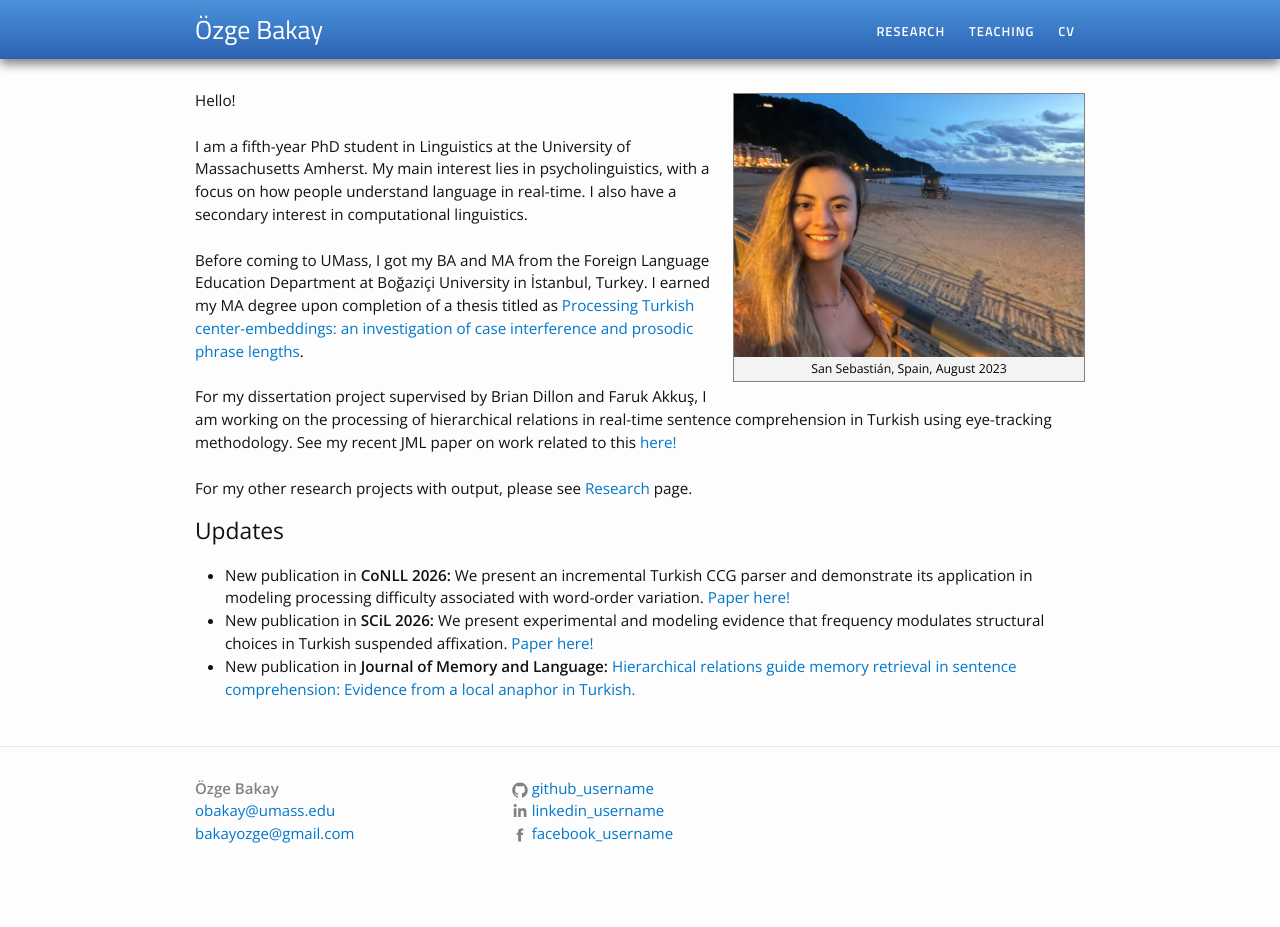
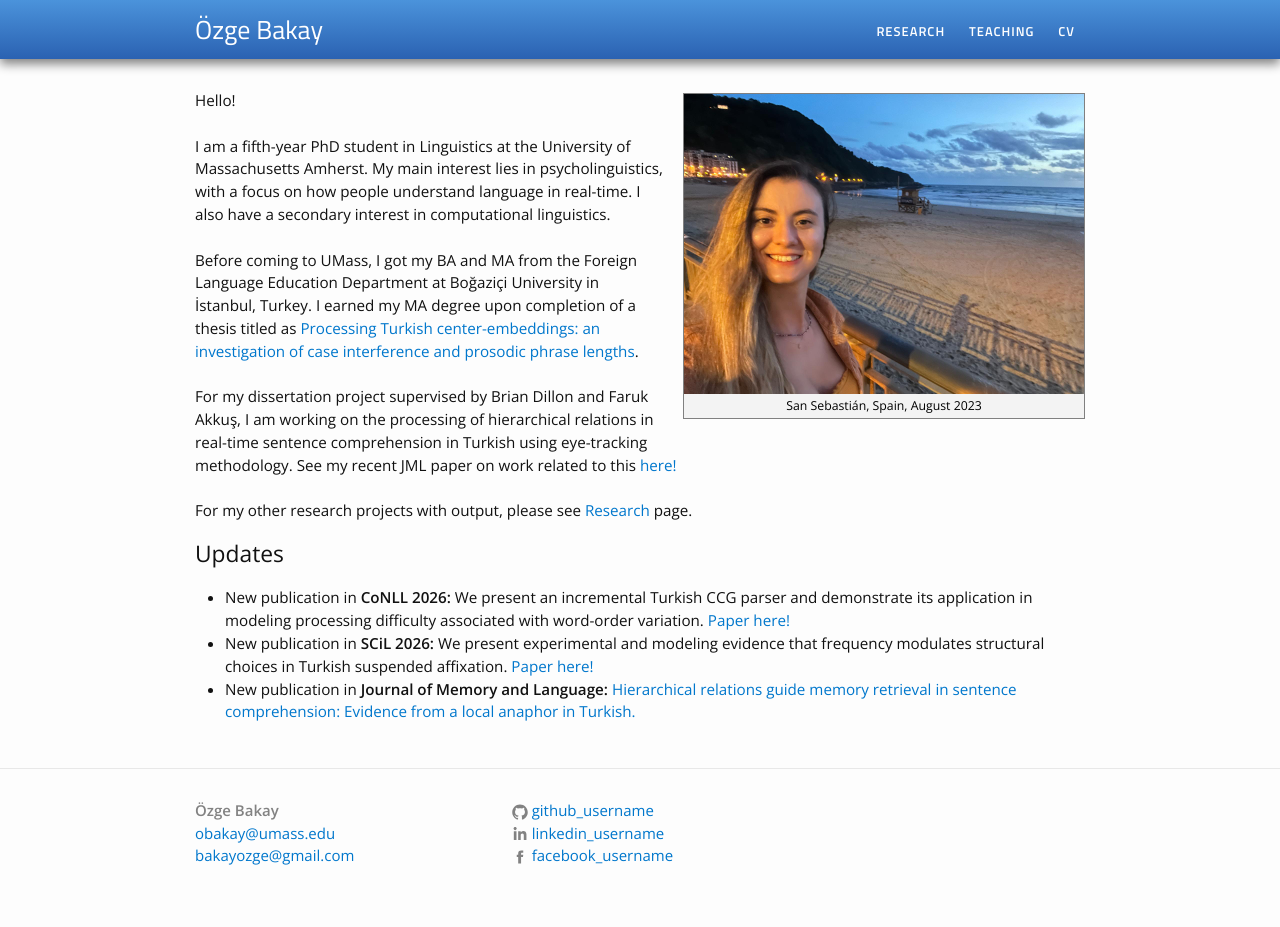
Before and after one commit to ozgebakay/ozgebakay.github.io, a Jekyll site: the page built from index.html, in a window 1280 px wide. Built offline with Jekyll 4.4.1, drawn with Linux system fonts in a browser that asks for light colours; before the commit the page ends 904 px from its top, so only the background shows below that.

Commit message:
Update index.html

```diff
--- a/index.html
+++ b/index.html
@@ -2,7 +2,7 @@
 layout: default
 ---
 
-{% include image.html url="/images/profile.jpg" caption="San Sebastián, Spain, August 2023" width=350 align="right" %}
+{% include image.html url="/images/profile.jpg" caption="San Sebastián, Spain, August 2023" width=400 align="right" %}
 
 <div class="home">
 
```
